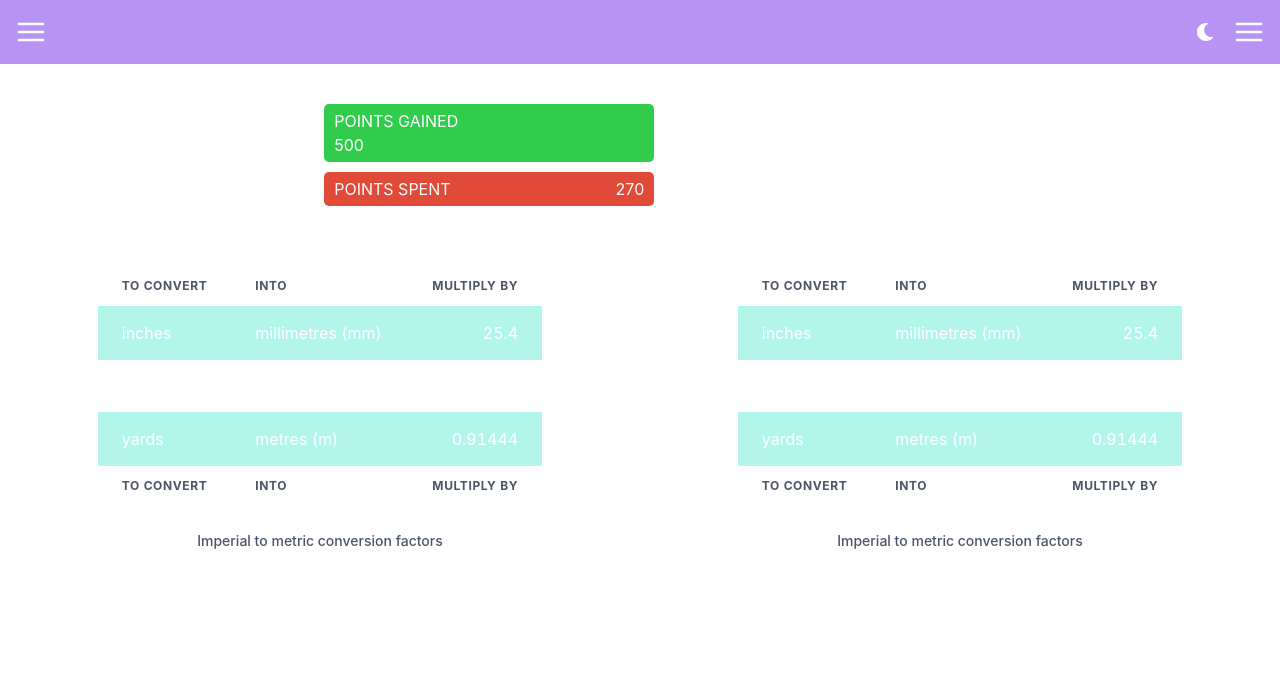
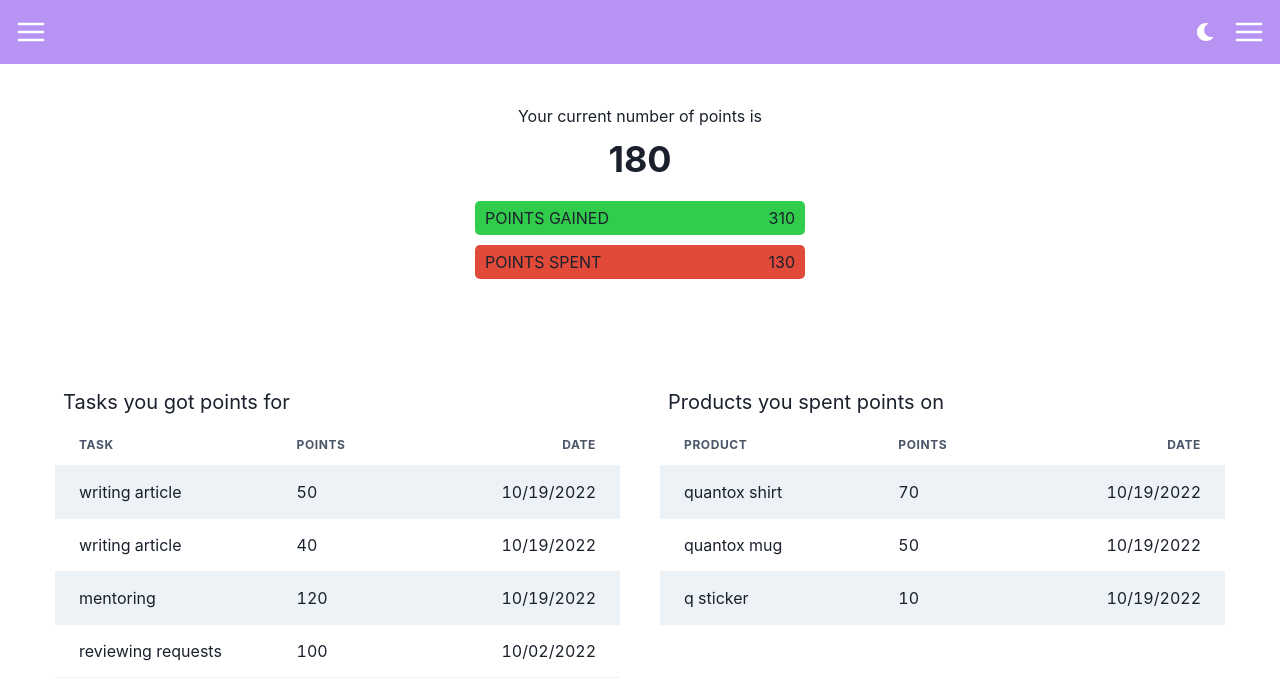
Before and after one commit to UrosDelic/bounty-hunters-fe, a React (Create React App) app: page /wallet in a window 1280 px wide. Shown: the top 700 px of the page. Built offline with nearby package versions, Linux system fonts and the light colour scheme.

Commit message:
[walletPage] Add WalletTable and SumOfPoints components

```diff
--- /dev/null
+++ b/src/components/SumOfPoints.jsx
@@ -0,0 +1,19 @@
+import { Flex, Text } from '@chakra-ui/react';
+
+function SumOfPoints({ text, color, sum }) {
+  return (
+    <Flex
+      justifyContent="space-between"
+      minW={['260px', '330px']}
+      backgroundColor={color}
+      padding="5px 10px"
+      borderRadius="5px"
+      marginBottom="10px"
+    >
+      <Text textTransform="uppercase">{text}</Text>
+      <Text>{sum}</Text>
+    </Flex>
+  );
+}
+
+export default SumOfPoints;
--- a/src/components/WalletTable.jsx
+++ b/src/components/WalletTable.jsx
@@ -2,50 +2,41 @@ import {
   Table,
   Thead,
   Tbody,
-  Tfoot,
   Tr,
   Th,
   Td,
-  TableCaption,
   TableContainer,
+  Text,
 } from '@chakra-ui/react';
 
-function WalletTable() {
+function WalletTable({ data, headers, title }) {
   return (
     <TableContainer>
-      <Table variant="striped" colorScheme="teal">
-        <TableCaption>Imperial to metric conversion factors</TableCaption>
+      <Text fontSize="xl" m={2}>
+        {title}
+      </Text>
+      <Table variant="striped">
         <Thead>
           <Tr>
-            <Th>To convert</Th>
-            <Th>into</Th>
-            <Th isNumeric>multiply by</Th>
+            <Th>{headers[0]}</Th>
+            <Th>{headers[1]}</Th>
+            <Th isNumeric>{headers[2]}</Th>
           </Tr>
         </Thead>
-        <Tbody>
-          <Tr>
-            <Td>inches</Td>
-            <Td>millimetres (mm)</Td>
-            <Td isNumeric>25.4</Td>
-          </Tr>
-          <Tr>
-            <Td>feet</Td>
-            <Td>centimetres (cm)</Td>
-            <Td isNumeric>30.48</Td>
-          </Tr>
-          <Tr>
-            <Td>yards</Td>
-            <Td>metres (m)</Td>
-            <Td isNumeric>0.91444</Td>
-          </Tr>
+        <Tbody wordBreak="break-word">
+          {data.map(item => {
+            const { id, name, points, date } = item;
+            return (
+              <Tr key={id}>
+                <Td maxWidth="150px">{name}</Td>
+                <Td maxWidth="150px">{points}</Td>
+                <Td maxWidth="150px" isNumeric>
+                  {date}
+                </Td>
+              </Tr>
+            );
+          })}
         </Tbody>
-        <Tfoot>
-          <Tr>
-            <Th>To convert</Th>
-            <Th>into</Th>
-            <Th isNumeric>multiply by</Th>
-          </Tr>
-        </Tfoot>
       </Table>
     </TableContainer>
   );
--- a/src/components/index.js
+++ b/src/components/index.js
@@ -2,5 +2,6 @@ import Layout from './Layout';
 import Header from './Header';
 import Sidebar from './Sidebar';
 import WalletTable from './WalletTable';
+import SumOfPoints from './SumOfPoints';
 
-export { Layout, Header, Sidebar, WalletTable };
+export { Layout, Header, Sidebar, SumOfPoints, WalletTable };
--- a/src/pages/TestData.js
+++ /dev/null
@@ -1,22 +0,0 @@
-const testData = [
-  {
-    id: 1,
-    name: 'selling',
-    points: 50,
-    date: '10/19/2022',
-  },
-  {
-    id: 2,
-    name: 'buying',
-    points: 50,
-    date: '10/19/2022',
-  },
-  {
-    id: 3,
-    name: 'throwing',
-    points: 490,
-    date: '10/19/2022',
-  },
-];
-
-export { testData };
--- a/src/pages/Wallet.jsx
+++ b/src/pages/Wallet.jsx
@@ -1,46 +1,63 @@
-import { Box, Flex, Heading, Text } from '@chakra-ui/react';
-import { WalletTable } from '../components';
-import { testData } from './TestData';
+import { Box, Flex, Heading, Text, Grid, GridItem } from '@chakra-ui/react';
+import { WalletTable, SumOfPoints } from '../components/index';
+import { gainedPoints, spentPoints } from '../testData/TestData';
 
 function Wallet() {
+  const sumOfGainedPoints = gainedPoints.reduce(
+    (acc, current) => acc + current.points,
+    0
+  );
+  const sumOfSpentPoints = spentPoints.reduce(
+    (acc, current) => acc + current.points,
+    0
+  );
+
   return (
-    <Box margin="auto" color="white">
-      <Flex minW="700px" marginTop="30px" marginBottom="50px" padding="10px">
+    <Box maxWidth="1200px" margin="auto" padding="0px 15px 15px">
+      <Flex
+        flexDirection="column"
+        alignItems="center"
+        marginTop="30px"
+        marginBottom="80px"
+        padding="10px"
+      >
         <Text marginBottom="10px">Your current number of points is</Text>
-        <Heading marginBottom="20px">230</Heading>
+        <Heading marginBottom="20px">
+          {sumOfGainedPoints - sumOfSpentPoints}
+        </Heading>
         <Box>
-          <Flex
-            flexDirection="column"
-            justifyContent="space-between"
-            width="330px"
-            backgroundColor="#32CC4C"
-            padding="5px 10px"
-            borderRadius="5px"
-            marginBottom="10px"
-          >
-            <Text textTransform="uppercase" color="white">
-              Points gained
-            </Text>
-            <Text>500</Text>
-          </Flex>
-          <Flex
-            justifyContent="space-between"
-            width="330px"
-            backgroundColor="#E14A39"
-            padding="5px 10px"
-            borderRadius="5px"
-          >
-            <Text textTransform="uppercase" color="white">
-              Points spent
-            </Text>
-            <Text>270</Text>
-          </Flex>
+          <SumOfPoints
+            text="Points gained"
+            color="#32CC4C"
+            sum={sumOfGainedPoints}
+          />
+          <SumOfPoints
+            text="Points spent"
+            color="#E14A39"
+            sum={sumOfSpentPoints}
+          />
         </Box>
       </Flex>
-      <Flex justifyContent="space-around">
-        <WalletTable />
-        <WalletTable />
-      </Flex>
+      <Grid
+        templateColumns={['none', 'none', 'repeat(2, 1fr)']}
+        gap={10}
+        width="100%"
+      >
+        <GridItem>
+          <WalletTable
+            data={gainedPoints}
+            headers={['task', 'points', 'date']}
+            title="Tasks you got points for"
+          />
+        </GridItem>
+        <GridItem>
+          <WalletTable
+            data={spentPoints}
+            headers={['product', 'points', 'date']}
+            title="Products you spent points on"
+          />
+        </GridItem>
+      </Grid>
     </Box>
   );
 }
--- /dev/null
+++ b/src/testData/TestData.js
@@ -0,0 +1,49 @@
+const gainedPoints = [
+  {
+    id: 1,
+    name: 'writing article',
+    points: 50,
+    date: '10/19/2022',
+  },
+  {
+    id: 2,
+    name: 'writing article',
+    points: 40,
+    date: '10/19/2022',
+  },
+  {
+    id: 3,
+    name: 'mentoring',
+    points: 120,
+    date: '10/19/2022',
+  },
+  {
+    id: 4,
+    name: 'reviewing requests',
+    points: 100,
+    date: '10/02/2022',
+  },
+];
+
+const spentPoints = [
+  {
+    id: 1,
+    name: 'quantox shirt',
+    points: 70,
+    date: '10/19/2022',
+  },
+  {
+    id: 2,
+    name: 'quantox mug',
+    points: 50,
+    date: '10/19/2022',
+  },
+  {
+    id: 3,
+    name: 'q sticker',
+    points: 10,
+    date: '10/19/2022',
+  },
+];
+
+export { gainedPoints, spentPoints };
```
